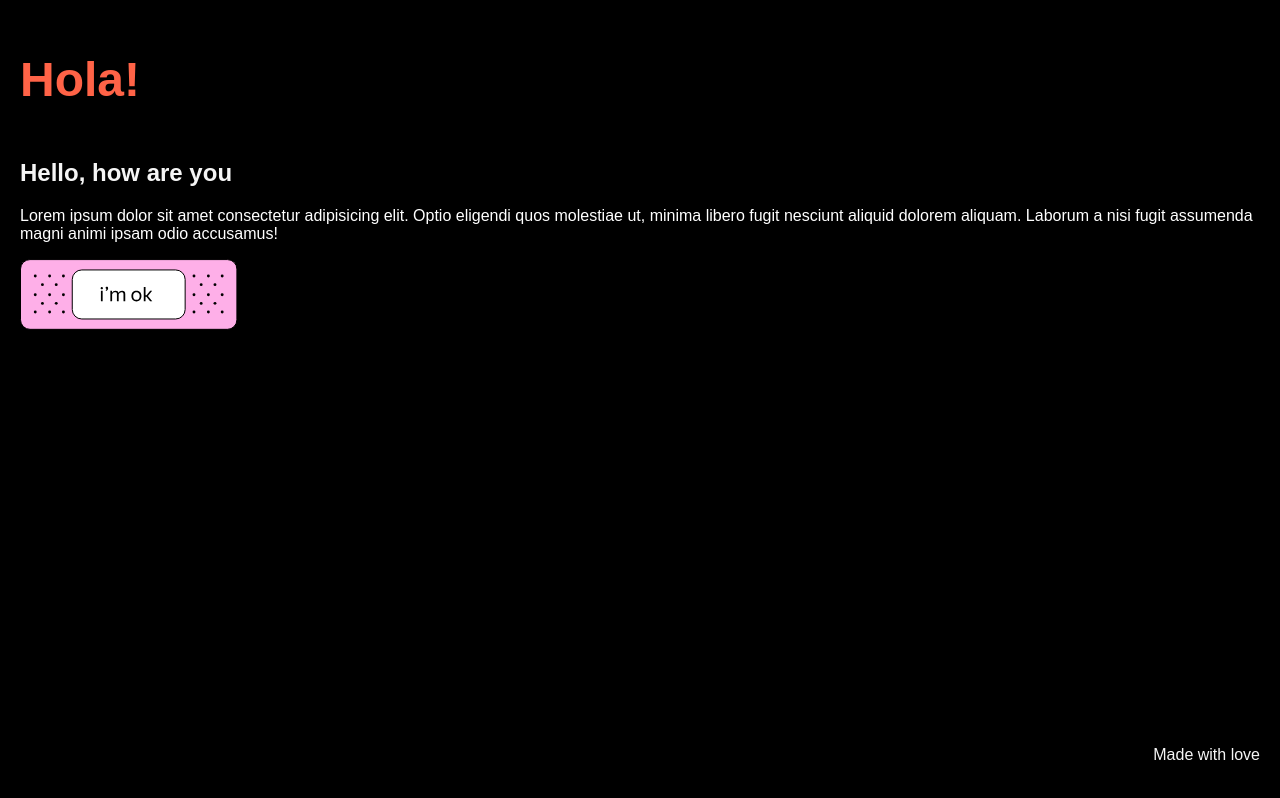
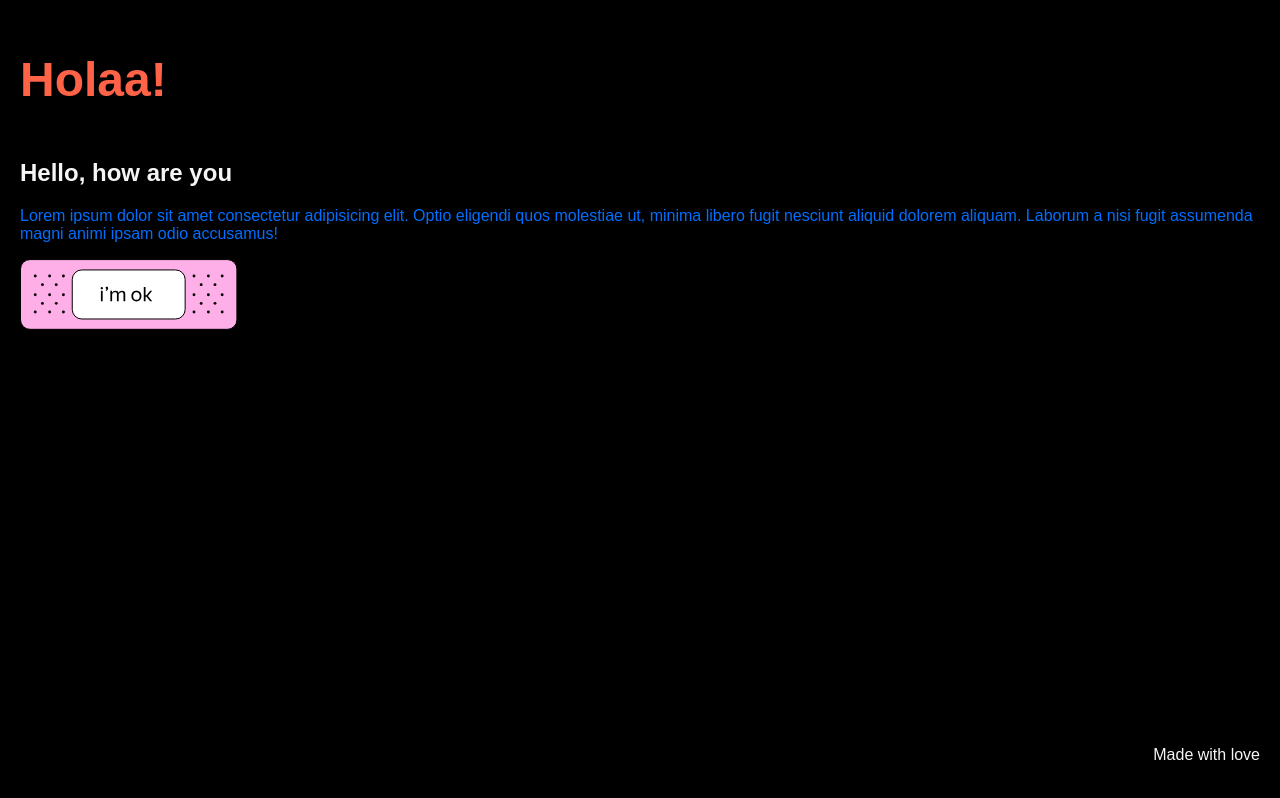
Before and after one commit to Mari-MA07/netlify-ci, a website: page src/index.html in a window 1280 px wide. Drawn offline with Linux system fonts and the light colour scheme; files that its build step writes are made by us from their sources.

Commit message:
подготовили к публикации

```diff
--- a/src/blocks/main/__text/main__text.css
+++ b/src/blocks/main/__text/main__text.css
@@ -1,3 +1,3 @@
 .main__text {
-  color: white;
+  color: rgb(0 110 255);
 }
--- a/src/index.html
+++ b/src/index.html
@@ -9,7 +9,7 @@
   </head>
   <body class="page page_theme_dark">
     <header class="header page__header header_theme_dark">
-      <h1 class="header__title">Hola!</h1>
+      <h1 class="header__title">Holaa!</h1>
     </header>
     <main class="main">
       <h2 class="main__title">Hello, how are you</h2>
```
